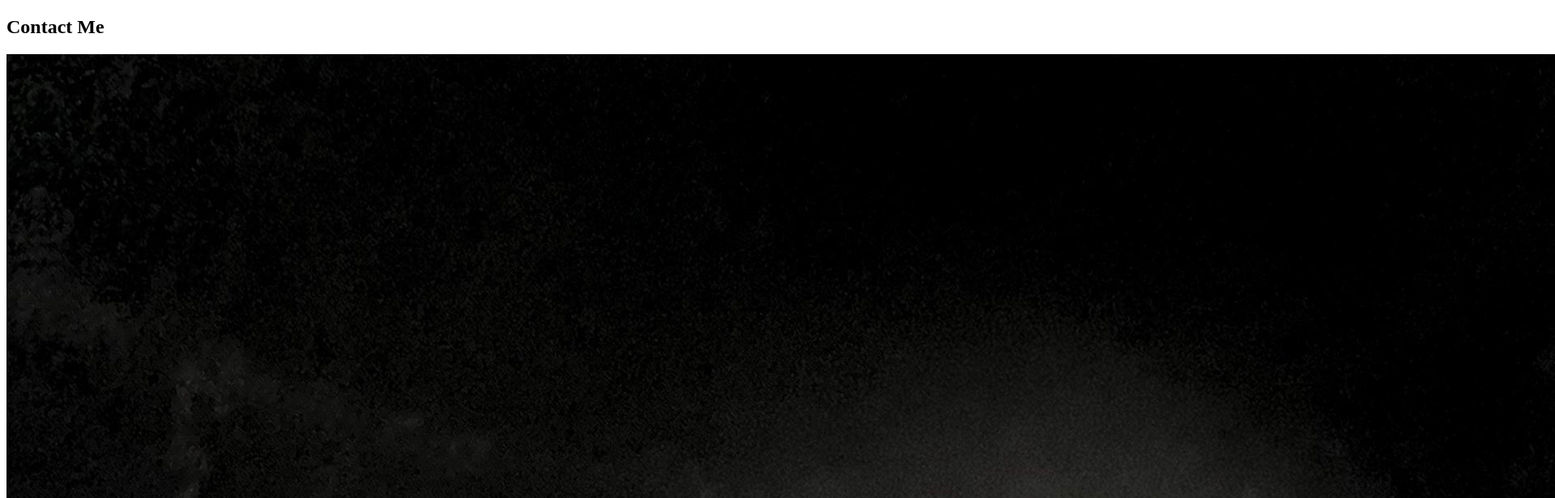
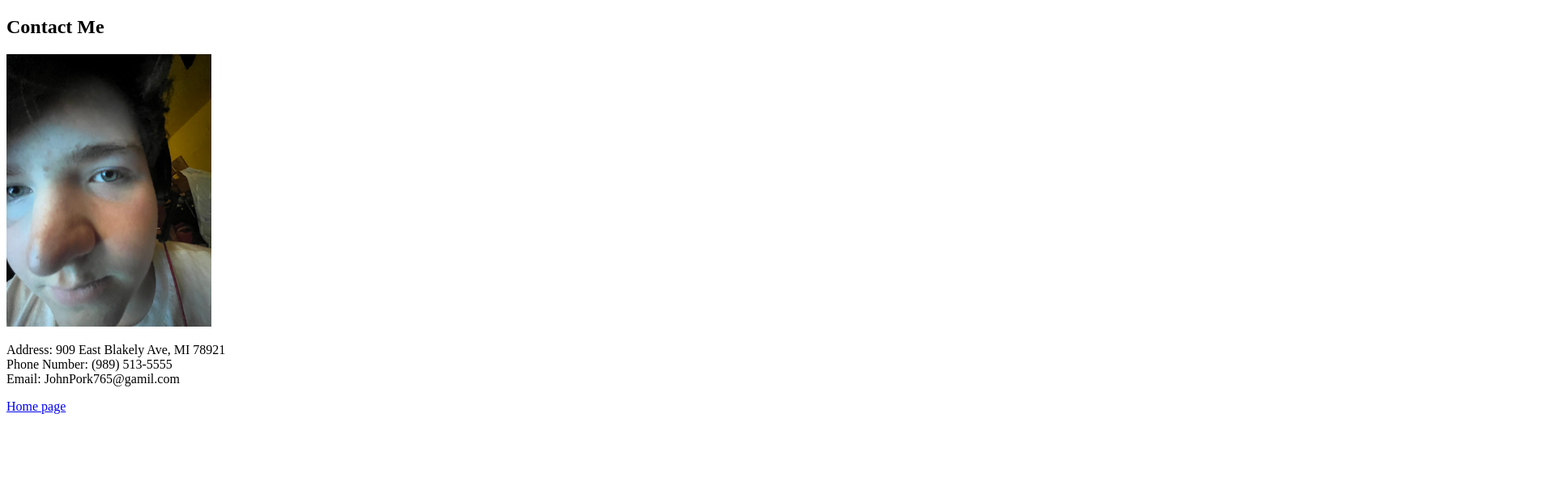
Before and after one commit to LukeStreeter835/LukeStreeter835.github.io, a plain HTML site: page 1-2/contact.html in a window 1280 px wide. Shown: the top 616 px of the page at 81% size, 1920 px wide, since content can reach past the window. Drawn offline with Linux system fonts and the light colour scheme.

Commit message:
Update contact.html

```diff
--- a/1-2/contact.html
+++ b/1-2/contact.html
@@ -5,7 +5,7 @@
     </head>
     <body>
         <h2>Contact Me</h2>
-        <img src="IMG_0827.jpg" title="Picture of me">
+        <img src="IMG_0827.jpg" title="Picture of me" width="20%" height="auto">
         <p>Address: 909 East Blakely Ave, MI 78921 <br>Phone Number: (989) 513-5555<br>Email: JohnPork765@gamil.com</p>
 
         <a href="index.html"> Home page</a>
```
